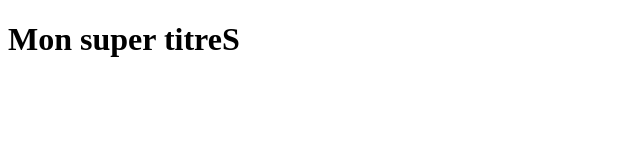
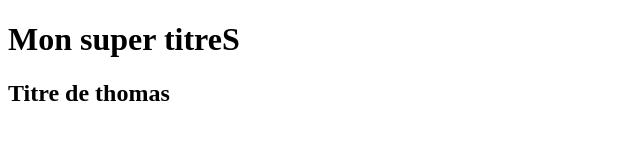
Before and after one commit to lepetitom/coursGit_group, a plain HTML site: page index.html in a window 1280 px wide. Shown: the whole page, without its empty margins (0-640 px from the left). Drawn offline with Linux system fonts and the light colour scheme.

Commit message:
Le super titre de ouf de thomas

```diff
--- a/index.html
+++ b/index.html
@@ -8,6 +8,6 @@
     <h1>Mon super titreS</h1>
 </head>
 <body>
-
+    <h2>Titre de thomas</h2>
 </body>
 </html>
```
